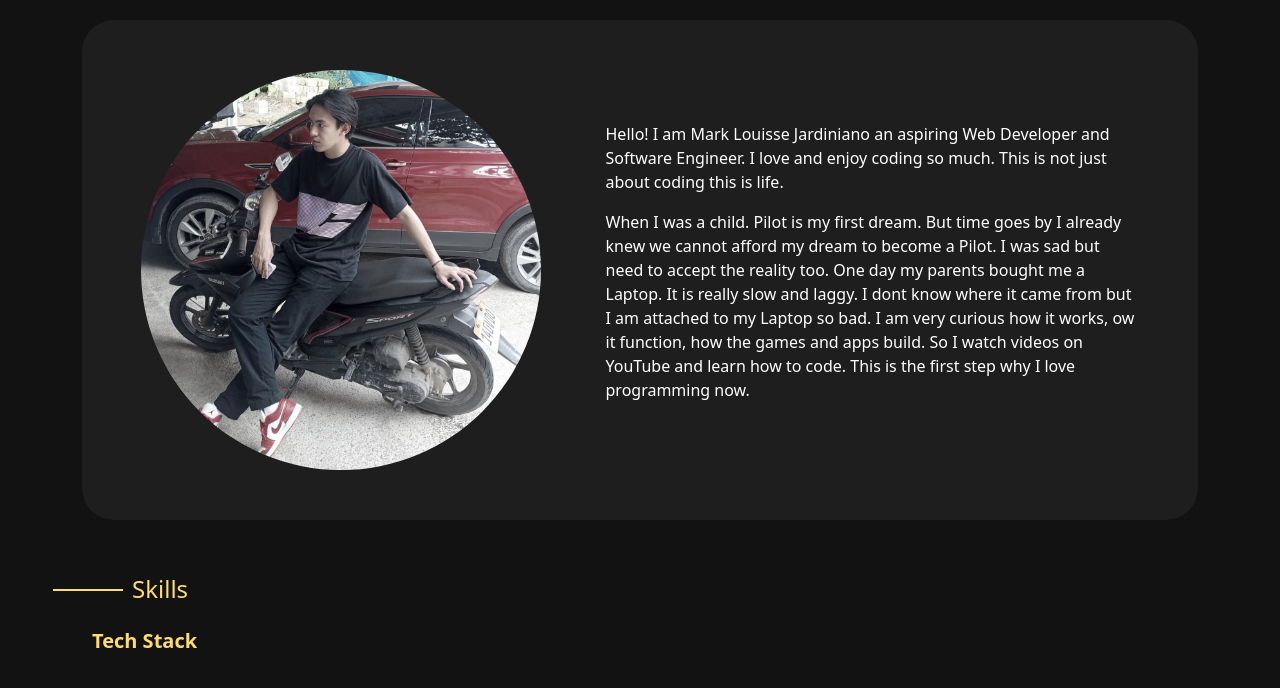
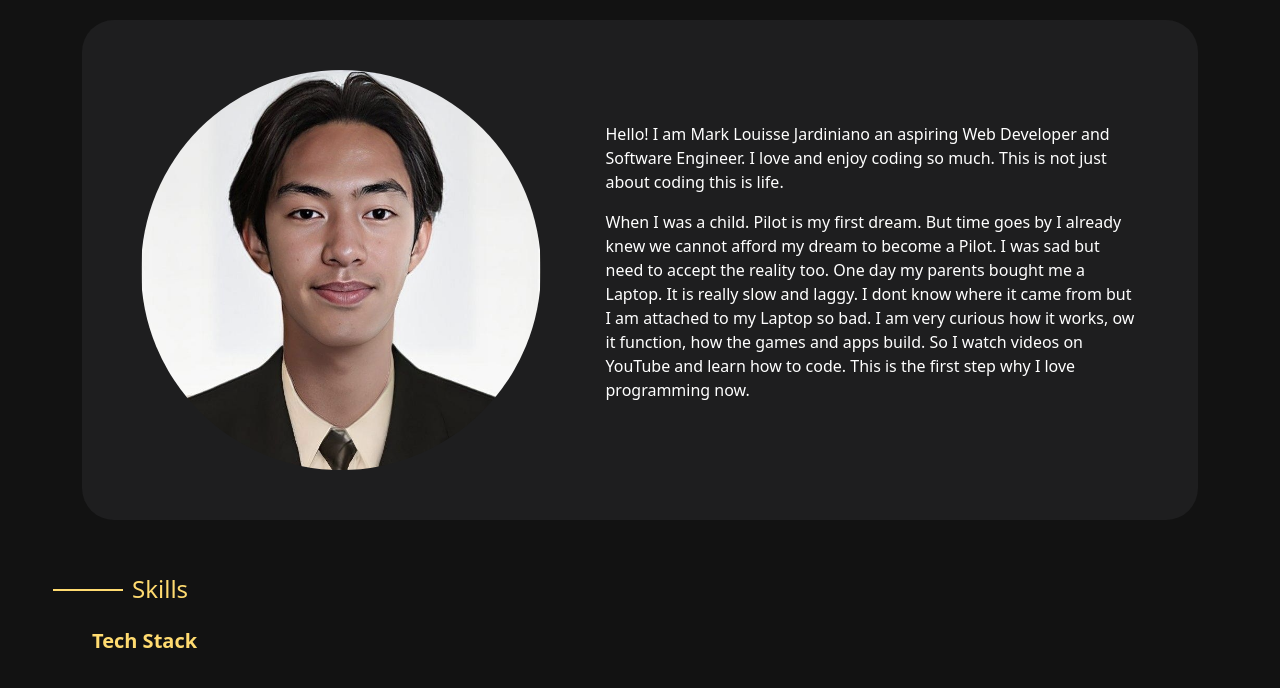
Before and after one commit to MarkLouisseJardiniano/Bootstrap, a plain HTML site: page about.html in a window 1280 px wide. Shown: the part 139-827 px from the top of the page. Drawn offline with nearby package versions, Linux system fonts and the light colour scheme.

Commit message:
Add files via upload

```diff
--- a/about.html
+++ b/about.html
@@ -42,7 +42,7 @@
         <div class="container d-grid rounded-5 custom-bg-color custom-container">
             <div class="row justify-content-center align-items-center ">
             <div class="col-12 col-md-6 col-lg-5 custom-center">
-                <img src="images/pro.jpg" class="rounded-circle custom-img-size"alt="" style="filter: grayscale(50%);">
+                <img src="images/pf.jpeg" class="rounded-circle custom-img-size"alt="" style="filter: grayscale(20%);">
             </div>
                 <div class="col-12 col-md-5 col-lg-6 text-white ">
                 <p>Hello! I am Mark Louisse Jardiniano an aspiring Web Developer and Software Engineer. I love and enjoy coding so much. This is not just about coding this is life.</p>
```
Also changed, not shown: index.html (+1 -1 lines), images/pf.jpeg (added).
